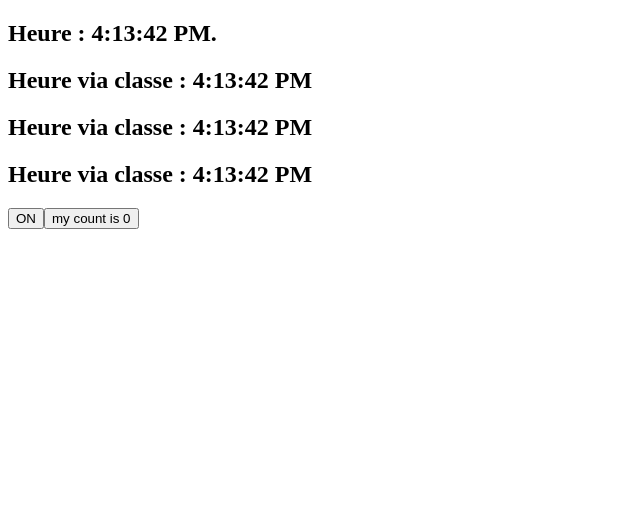
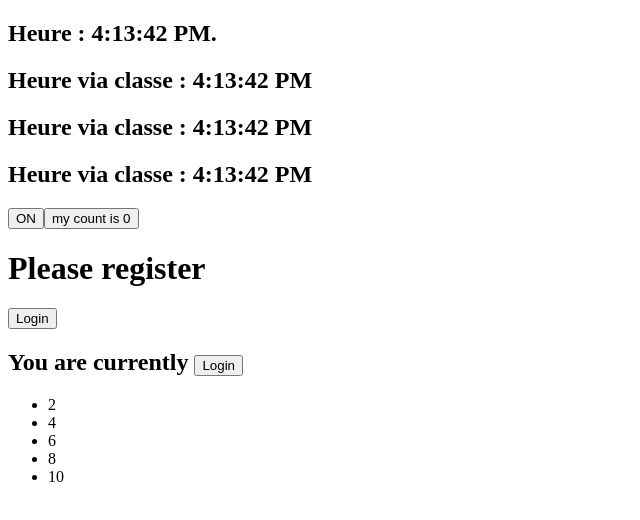
Before and after one commit to VallienneDiane/42-ft-transcendence, a React (Vite) app in the folder front/react_project/: page / in a window 1280 px wide. Shown: the top 520 px of the page, without its empty margins (0-640 px from the left). Built offline with nearby package versions, Linux system fonts and the light colour scheme.

Commit message:
on passe aux formulaires git add *

```diff
--- a/front/react_project/index.html
+++ b/front/react_project/index.html
@@ -10,8 +10,12 @@
     <div id="root"></div>
     <div id="test"></div>
     <div id="event"></div>
+    <div id="cond"></div>
+    <div id="list"></div>
     <script type="module" src="/src/main.tsx"></script>
     <script type="module" src="/src/main2.tsx"></script>
     <script type="module" src="/src/main3.tsx"></script>
+    <script type="module" src="/src/main4.tsx"></script>
+    <script type="module" src="/src/main5.tsx"></script>
   </body>
 </html>
--- /dev/null
+++ b/front/react_project/src/main4.tsx
@@ -0,0 +1,94 @@
+import React, { createElement, JSXElementConstructor } from 'react'
+import { useState, useEffect, } from 'react'
+import ReactDOM from 'react-dom'
+import { createRoot } from 'react-dom/client'
+
+const container = document.getElementById('cond');
+const cond = createRoot(container!);
+
+interface User {
+  isLoggedIn: boolean;
+  name?: string;
+};
+
+function UserGreeting(): JSX.Element | null {
+  return null;
+}
+
+function GuestGreetings(): JSX.Element {
+  return <h1>Please register</h1>;
+}
+
+function Greeting(user: User): JSX.Element {
+  const isLoggedIn = user.isLoggedIn;
+  if (isLoggedIn) {
+    return <UserGreeting />;
+  }
+  return <GuestGreetings />;
+}
+
+function LoginButton(props: any): JSX.Element {
+  return (
+    <button onClick={props.onClick}>
+      Login
+    </button>
+  )
+}
+
+function LogoutButton(props: any): JSX.Element {
+  return (
+    <button onClick={props.onClick}>
+      Logout
+    </button>
+  )
+}
+
+class LoginControl extends React.Component<{}, User> {
+  constructor(props: {}) {
+    super(props);
+    this.handleLoginClick = this.handleLoginClick.bind(this);
+    this.handleLogoutClick = this.handleLogoutClick.bind(this);
+    this.state = {isLoggedIn: false};
+  }
+
+  handleLoginClick(): void {
+    this.setState({isLoggedIn: true});
+  }
+
+  handleLogoutClick(): void {
+    this.setState({isLoggedIn: false});
+  }
+
+  render() {
+    const isLoggedIn = this.state.isLoggedIn;
+    let button: JSX.Element;
+    if (isLoggedIn) {
+      button = <LogoutButton onClick={this.handleLogoutClick} />
+    }
+    else {
+      button = <LoginButton onClick={this.handleLoginClick} />
+    }
+
+    return (
+      <div>
+        <Greeting isLoggedIn={isLoggedIn} />
+        {button}
+        <h2>
+          You are currently <b>
+            {isLoggedIn
+            ? <LogoutButton onClick={this.handleLogoutClick} />
+            : <LoginButton onClick={this.handleLoginClick} />
+            }
+            </b>
+        </h2>
+      </div>
+    );
+  }
+
+}
+
+cond.render(
+  <div>
+    <LoginControl />
+  </div>
+);
--- /dev/null
+++ b/front/react_project/src/main5.tsx
@@ -0,0 +1,38 @@
+import React, { createElement } from 'react'
+import { useState, useEffect, } from 'react'
+import ReactDOM from 'react-dom'
+import { createRoot } from 'react-dom/client'
+
+const container = document.getElementById('list');
+const list = createRoot(container!);
+
+interface TIS_number {
+  number: number;
+}
+
+interface TIS_numberVector {
+  numbers: number[];
+}
+
+const numbers: number[] = [1, 2, 3, 4, 5];
+const doubled: number[] = numbers.map((number) => number * 2);
+
+function ListNumber(value: TIS_number): JSX.Element {
+  return <li>{value.number}</li>;
+}
+
+function ListNumbers(numbers: TIS_numberVector): JSX.Element {
+  const _numbers: number[] = numbers.numbers;
+  const listItems: JSX.Element[] = _numbers.map(
+    (number) =>
+    <ListNumber key={number.toString()} number={number} />
+  );
+
+  return (
+    <ul>{listItems}</ul>
+  );
+}
+
+list.render(
+  <ListNumbers numbers={doubled} />
+);
```
